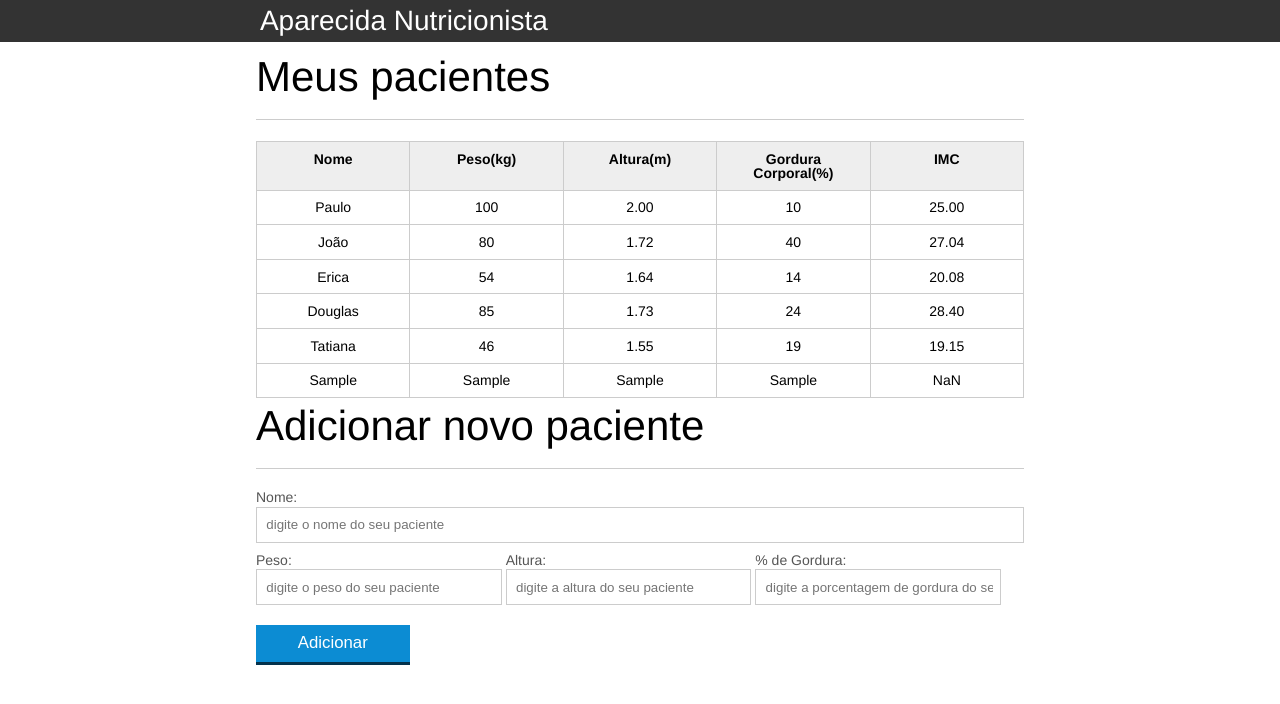
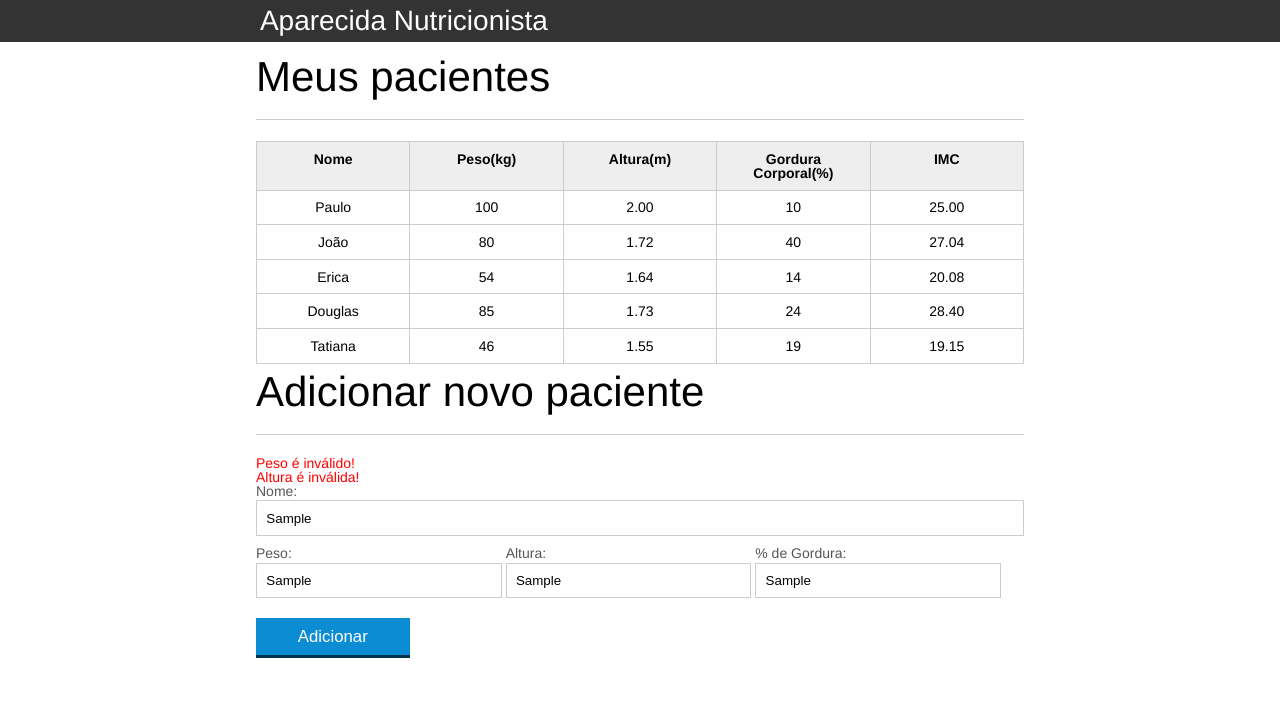
Before and after one commit to Huenyan/cursos, a plain HTML site: page introducao-javascript/index.html in a window 1280 px wide. Both pictures are taken after typing "Sample", "Sample", "Sample", "Sample" into the empty fields and a click on the button "Adicionar". Drawn offline with Linux system fonts and the light colour scheme.

Commit message:
aula6 js

```diff
--- a/introducao-javascript/css/index.css
+++ b/introducao-javascript/css/index.css
@@ -136,3 +136,7 @@ button[disabled=disabled], button:disabled {
 .paciente-invalido{
 	background-color: lightcoral;
 }
+
+#mensagens-erro{
+	color: red;
+}
--- a/introducao-javascript/index.html
+++ b/introducao-javascript/index.html
@@ -73,6 +73,7 @@
 		</main>
 		<section class="container">
 			<h2 id="titulo-form">Adicionar novo paciente</h2>
+			<ul id="mensagens-erro"></ul>
 			<form id="form-adiciona">
 				<div class="">
 					<label for="nome">Nome:</label>
--- a/introducao-javascript/js/calcula-imc.js
+++ b/introducao-javascript/js/calcula-imc.js
@@ -6,21 +6,25 @@ var pacientes = document.querySelectorAll(".paciente");
 for(var i = 0; i < pacientes.length; i++){
 
     var paciente = pacientes[i];
+
     var tdPeso = paciente.querySelector(".info-peso");
     var peso = tdPeso.textContent;
+
     var tdAltura = paciente.querySelector(".info-altura");
     var altura = tdAltura.textContent;
+
     var tdImc = paciente.querySelector(".info-imc");
-    var pesoValido = true;
-    var alturaValida = true;
 
-    if (peso <= 0 || peso >= 1000){
+    var pesoValido = validaPeso(peso);
+    var alturaValida = validaAltura(altura);
+
+    if (!pesoValido){
         console.log("Peso inválido!");
         pesoValido = false;
         tdImc.textContent = "Peso inválido!";
     }
 
-    if (altura <= 0 || altura >= 3.00){
+    if (!alturaValida){
         console.log("Altura inválida!");
         alturaValida = false;
         tdImc.textContent = "Altura inválida!";
@@ -34,6 +38,22 @@ for(var i = 0; i < pacientes.length; i++){
     }
 }
 
+function validaPeso(peso){
+    if (peso > 0 && peso < 1000){
+        return true;
+    }else{
+        return false;
+    }
+}
+
+function validaAltura(altura){
+    if (altura >= 0 && altura <= 3.00){
+        return true;
+    }else{
+        return false;
+    }
+}
+
 function calculaImc(peso,altura){
     var imc = 0;
 
--- a/introducao-javascript/js/form.js
+++ b/introducao-javascript/js/form.js
@@ -7,10 +7,19 @@ botaoAdicionar.addEventListener("click",function(event){
     var paciente = obtemPaciente(form);
     var pacienteTr = montaTr(paciente);
 
+    var erros = validaPaciente(paciente);
+
+    if (erros.length > 0){
+        exibeErros(erros);
+        return;
+    }
+
     var tabela = document.querySelector("#tabela-pacientes");
     tabela.appendChild(pacienteTr);
 
     form.reset();
+    var mensagemErros = document.querySelector("#mensagens-erro");
+    mensagemErros.innerHTML = "";
 });
 
 function obtemPaciente(form){
@@ -46,3 +55,45 @@ function montaTd(dado, classe){
 
     return td;
 }
+
+function validaPaciente(paciente){
+
+    var erros = [];
+
+    if (!validaPeso(paciente.peso)){
+        erros.push("Peso é inválido!");
+    }
+
+    if (!validaAltura(paciente.altura)){
+        erros.push("Altura é inválida!");
+    }
+
+    if (paciente.nome.length == 0){
+        erros.push("Nome não pode ser em branco!");
+    }
+
+    if (paciente.gordura.length == 0){
+        erros.push("Gordura não pode ser em branco!")
+    }
+
+    if(paciente.peso.length == 0){
+        erros.push("Peso não pode ser em branco!")
+    }
+
+    if(paciente.altura.length == 0){
+        erros.push("Altura não pode ser em branco!")
+    }
+
+    return erros;
+}
+
+function exibeErros(erros){
+    var ul = document.querySelector("#mensagens-erro");
+    ul.innerHTML = "";
+
+    erros.forEach(function(erro){
+        var li = document.createElement("li");
+        li.textContent = erro;
+        ul.appendChild(li);
+    });
+}
```
